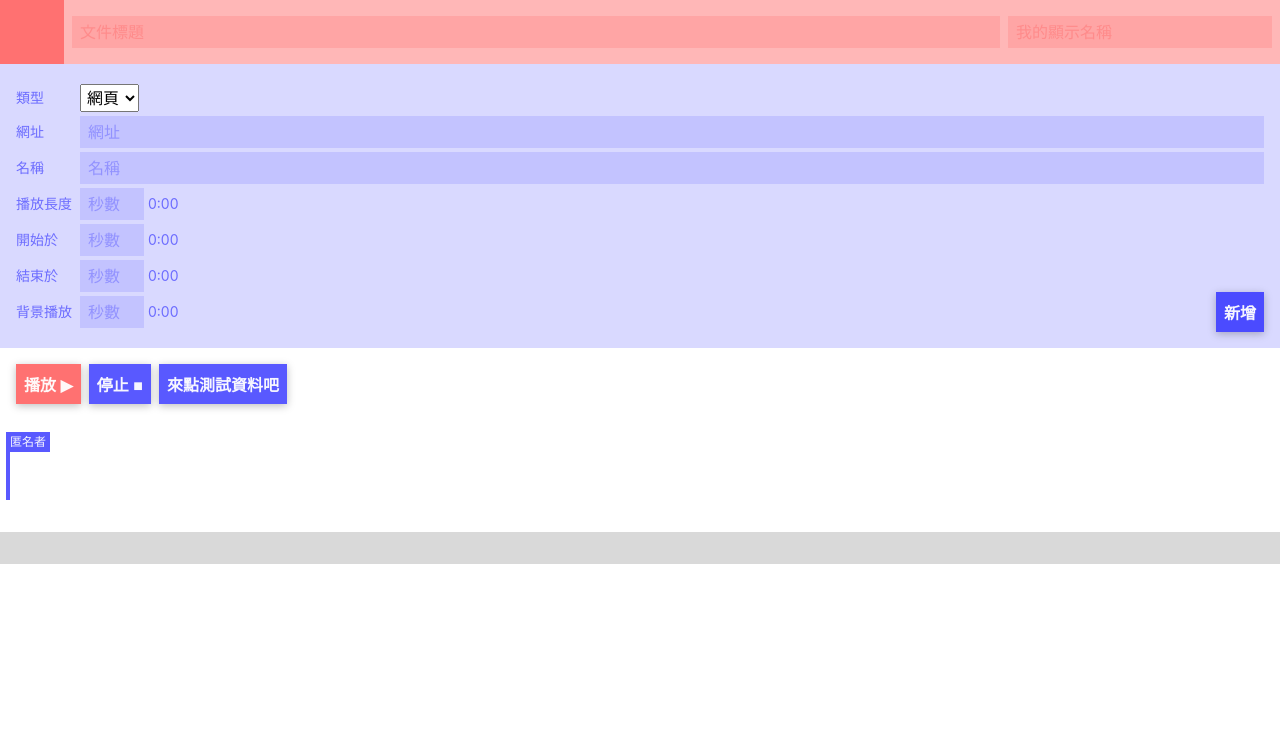
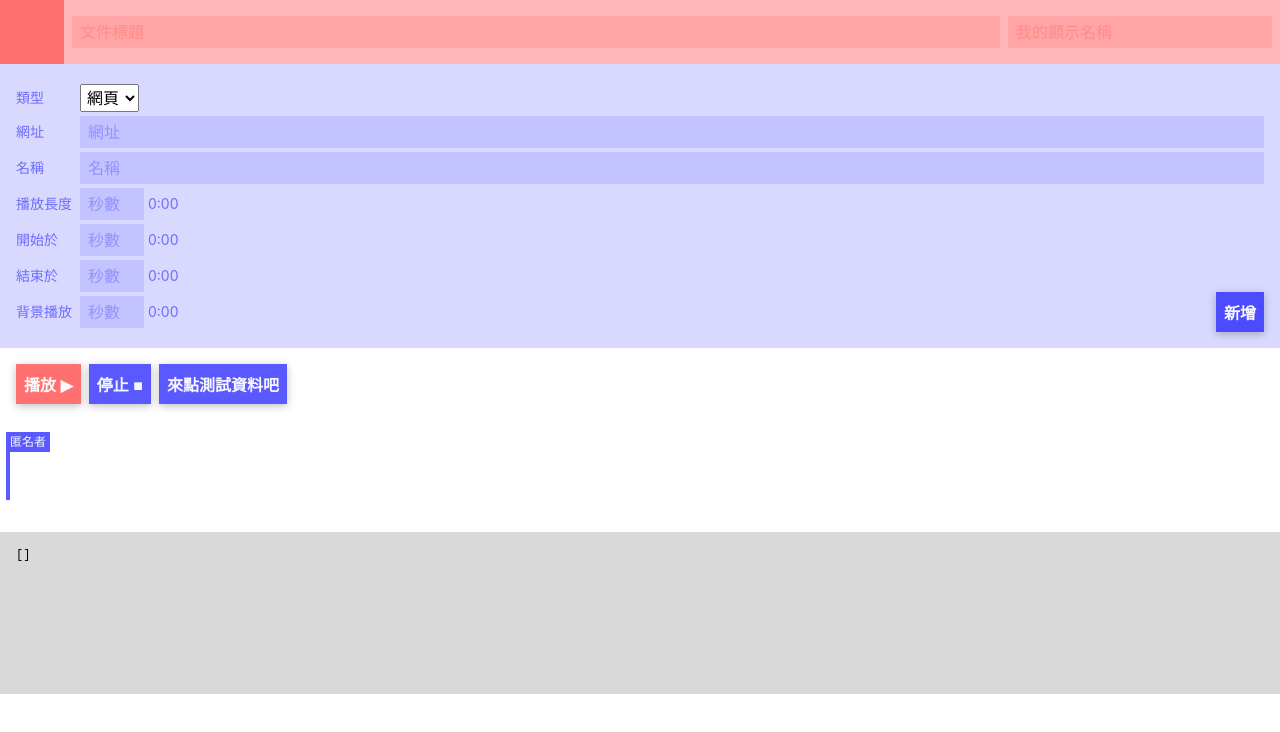
Before and after one commit to chihaoyo/cloudmovie, a Nuxt app: page /comp/abc in a window 1280 px wide. Shown: the top 732 px of the page. Built offline with nearby package versions, Linux system fonts and the light colour scheme.

Commit message:
Use <pre> for timeline & history debugging

```diff
--- a/assets/styles.scss
+++ b/assets/styles.scss
@@ -41,3 +41,7 @@ button {
 .text-align-center {
   text-align: center;
 }
+pre {
+  font-family: "SF Mono", monospace;
+  font-size: 0.875em;
+}
--- a/pages/comp/_id.vue
+++ b/pages/comp/_id.vue
@@ -22,11 +22,12 @@
     </template>
     <insert-indicator :author="author" v-if="insertAt >= timeline.length" />
   </div>
-  <div class="history">
+  <pre>{{ JSON.stringify(timeline, null, 2) }}</pre>
+  <pre>
     <div class="records">
       <div class="record" v-for="(record, index) of history" :key="index">{{ record }}</div>
     </div>
-  </div>
+  </pre>
 </div>
 </template>
 
@@ -349,12 +350,10 @@ export default {
       width: 18rem;
     }
   }
-  > .history {
+  > pre {
     background-color: rgba(black, 0.15);
     padding: 1rem;
-    > .records {
-      font-size: 0.75rem;
-    }
+    font-size: 0.75rem;
   }
 }
 </style>
```
